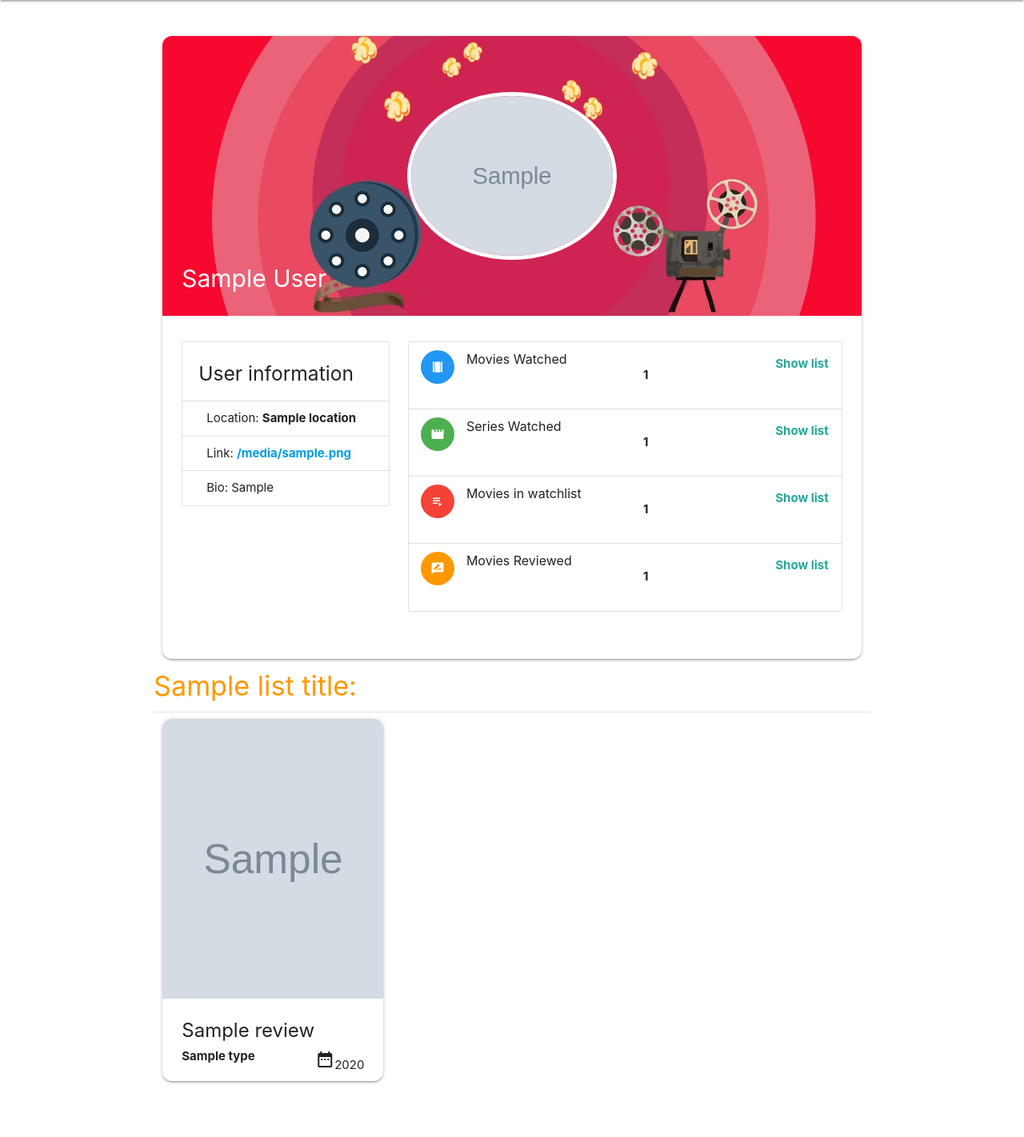
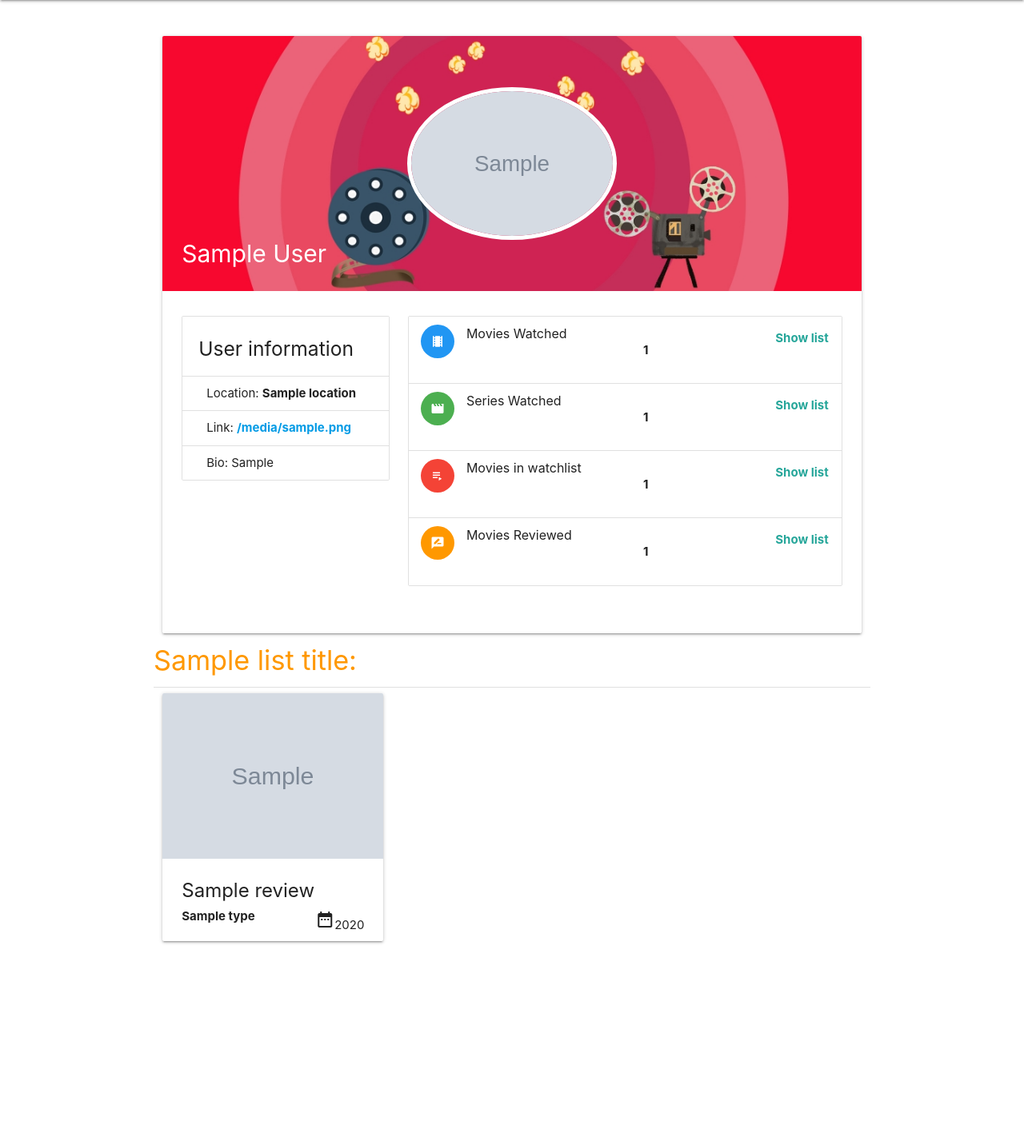
Before and after one commit to SamielSami/MovieReview, a Django app: template imdb_clone/templates/profile.html in a window 1280 px wide. Shown: the part 64-1486 px from the top of the page at 80% size. After the commit the page ends 1244 px from the top, so only its background shows below. Run offline with Django 3.2, Linux system fonts and the light colour scheme; the template is opened without the code that fills it: most values are stand-ins (such as "Sample title", 1, 10 or a date in 2020); grey boxes marked "Sample" are stand-in pictures; parts of the project's set-up code (start-up, migrations or seed data) failed here and were passed over; some libraries are stand-ins or nearby versions.

Commit message:
Update style.css

```diff
--- a/imdb_clone/static/css/style.css
+++ b/imdb_clone/static/css/style.css
@@ -135,20 +135,23 @@
   margin-left: 10px;
 }
 
+
+
+
+
+
 /* Movie cards */
-.card {
-  border-radius: 12px;
-  overflow: hidden;
-  transition: 0.3s ease-in-out;
-}
+/* Movie cards */
+
+
 .card:hover {
   transform: translateY(-5px);
   box-shadow: 0 10px 25px rgba(0,0,0,0.5);
 }
-.card-image img {
-  height: 350px;
-  object-fit: cover;
-}
+
+
+/* Fix all cards to same height */
+
 
 
 
```
